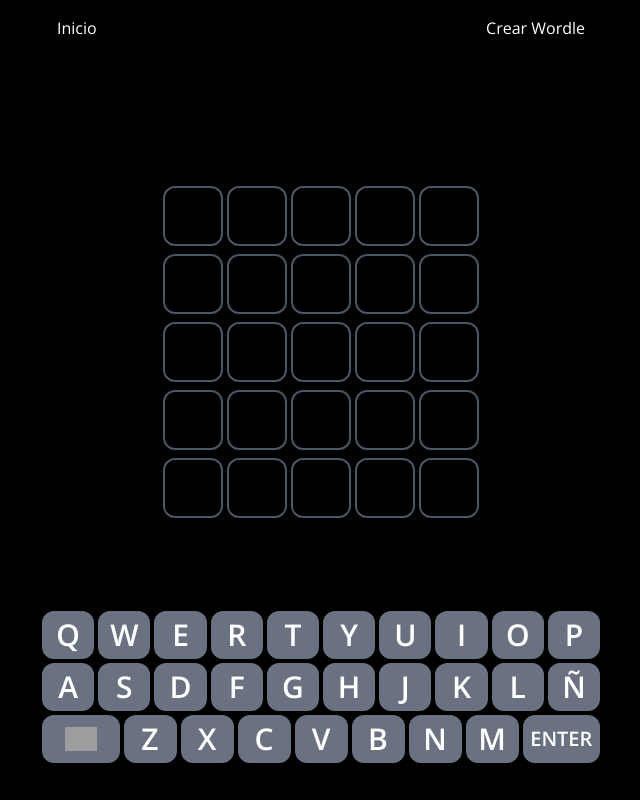
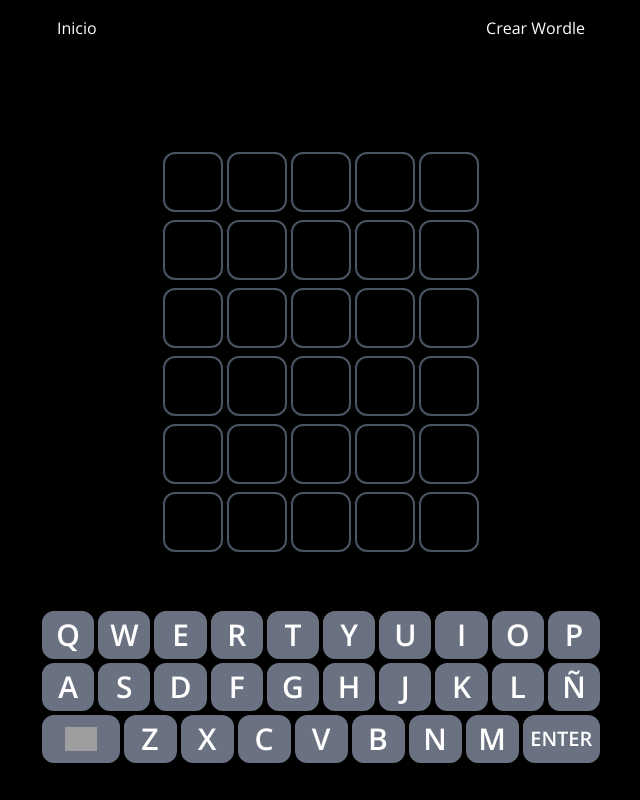
Before and after one commit to NicolashhOcampo/Wordle, a React (Vite) app: page / in a window 1280 px wide. Shown: the whole page, without its empty margins (319-959 px from the left). Built offline with nearby package versions, Linux system fonts and the light colour scheme; no server answers; grey boxes are pictures that could not be loaded.

Commit message:
change attempts from 5 to 6

```diff
--- a/src/components/PlayWordle.tsx
+++ b/src/components/PlayWordle.tsx
@@ -9,17 +9,19 @@ import backspaceIcon from "../assets/backspace.svg";
 import { GameStatus } from '../types/gameStatus.type';
 import { Bounce, toast, ToastContainer } from 'react-toastify';
 
-const initialKeyboardState = "qwertyuiopasdfghjklñzxcvbnm".split("").map(letter => ({
-    letter: letter.toUpperCase(),
-    feedback: null
-}));
+
 
 export const PlayWordle = ({ wordle }: { wordle: Wordle }) => {
+    const initialKeyboardState = "qwertyuiopasdfghjklñzxcvbnm".split("").map(letter => ({
+        letter: letter.toUpperCase(),
+        feedback: null
+    }));
+
     const inputRef = useRef<HTMLInputElement | null>(null)
     const [gameStatus, setGameStatus] = useState<GameStatus>("IN_GAME")
     const [activeWord, setActiveWord] = useState(0)
     const [words, setWords] = useState<Word[]>(
-        Array.from({ length: 5 }, () => ({
+        Array.from({ length: 6 }, () => ({
             word: "",
             feedback: null
         }))
@@ -87,13 +89,14 @@ export const PlayWordle = ({ wordle }: { wordle: Wordle }) => {
         if (isCorrect) {
             setGameStatus("WIN")
             console.log("ganaste")
+            toast("GANASTE!")
             return
         }
 
         const nextIndex = activeWord + 1
         if (nextIndex >= words.length) {
             setGameStatus("LOSE")
-            toast(wordle.getWord())
+            toast(`Perdiste: ${wordle.getWord()}` )
             console.log("Perdiste")
         }
 
```
